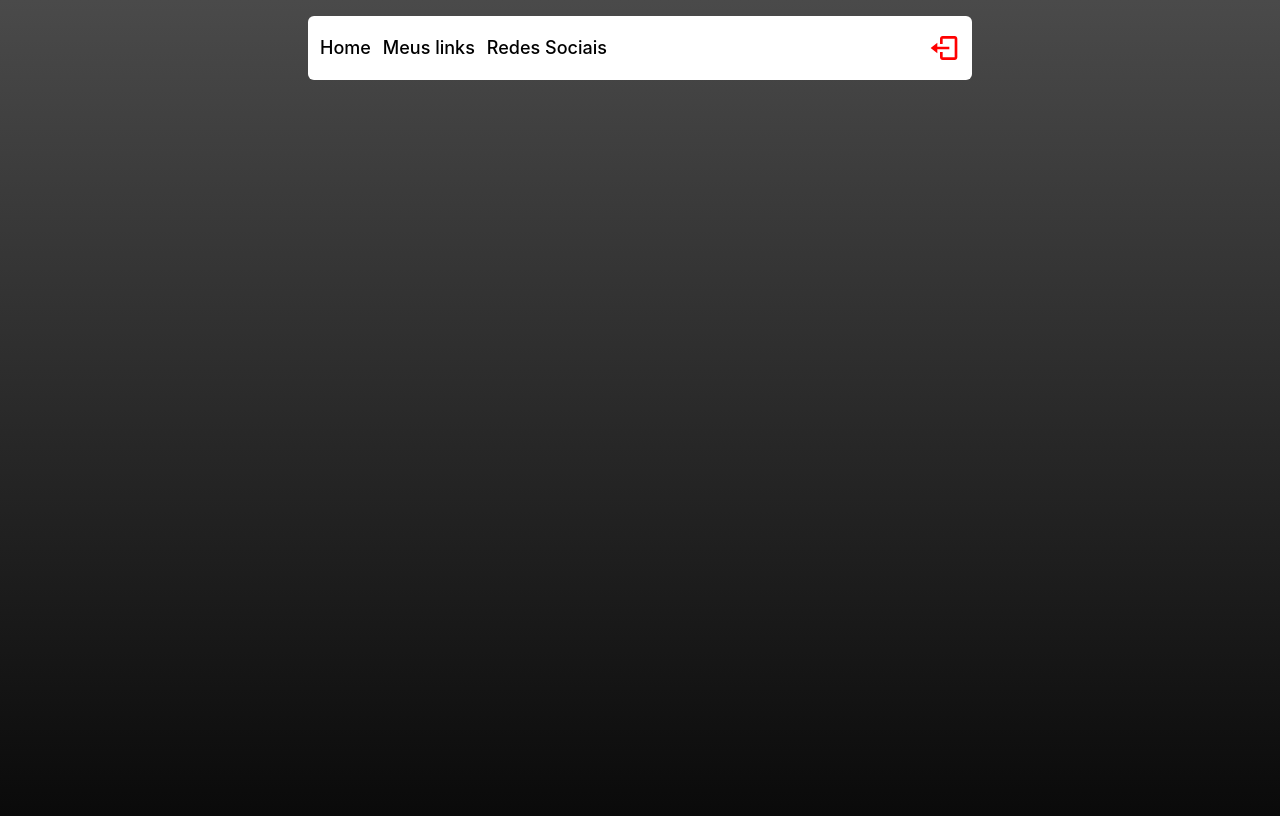
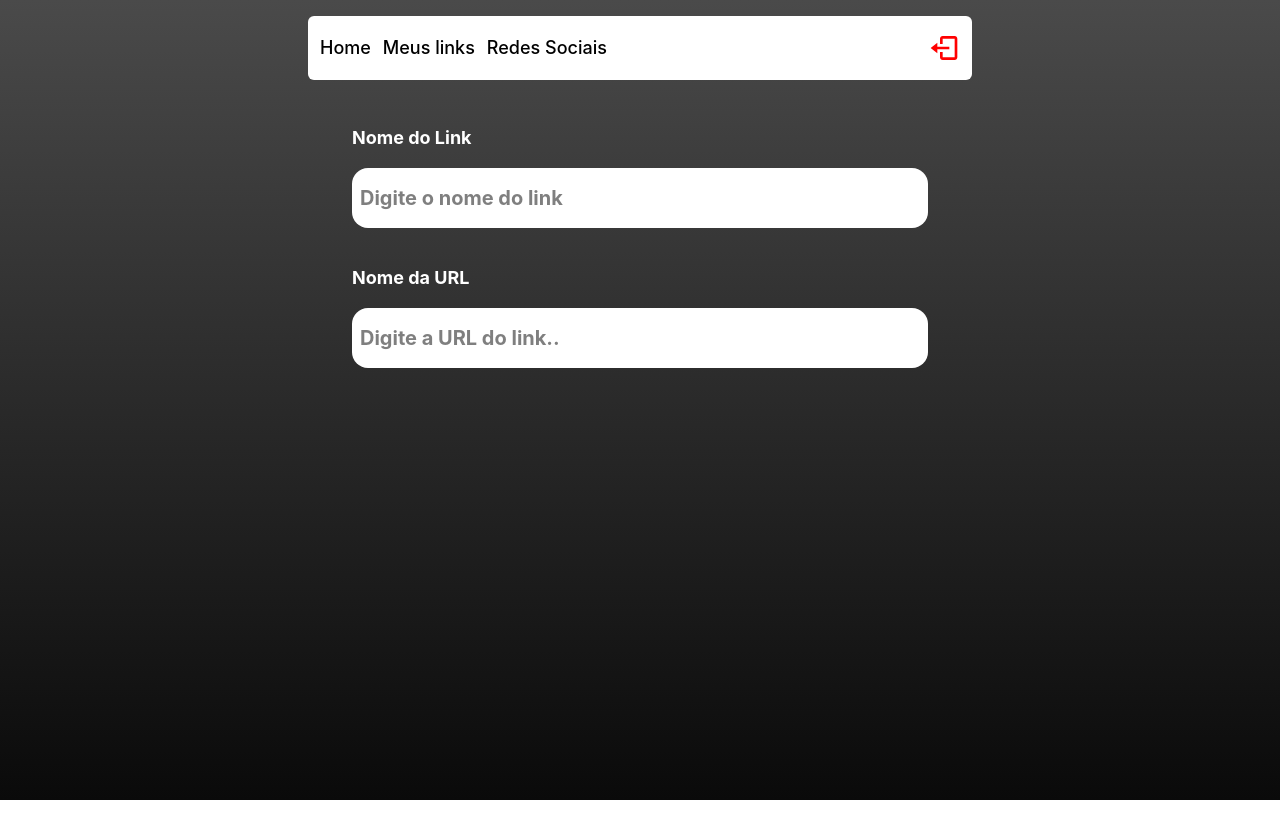
Before and after one commit to Gabriell-Santos/Dev_links, a React (Vite) app: page /admin in a window 1280 px wide. Built offline with nearby package versions, Linux system fonts and the light colour scheme; no server answers; sample sign-in values are in the browser's storage.

Commit message:
criado a form de inputs para a criação do link

```diff
--- a/src/Components/Header/index.tsx
+++ b/src/Components/Header/index.tsx
@@ -2,6 +2,7 @@
 import { Link } from "react-router-dom";
 import { auth } from "../../Services/ConnectionFirebase";
 import { signOut } from "firebase/auth";
+import { Input } from "../Input";
 export function Header() {
   // função para deslogar o usuário
   async function handleLogOut() {
--- a/src/Pages/Admin/index.tsx
+++ b/src/Pages/Admin/index.tsx
@@ -1,4 +1,32 @@
+import { Input } from "../../Components/Input";
 import { Header } from "../../Components/Header";
+import { useState } from "react";
 export function Admin() {
-  return <Header />;
+  const [nameInput, setNameInput] = useState("");
+  const [urlInput, setUrlInput] = useState("");
+
+  return (
+    <div className="flex items-center flex-col min-h-screen pb-7 px-2">
+      <Header />
+      <form className="flex flex-col mt-8 w-full max-w-xl mb-3  ">
+        <label className=" text-lg text-white font-bold mt-3 ">
+          Nome do Link
+        </label>
+        <Input
+          placeholder="Digite o nome do link"
+          value={nameInput}
+          onChange={(e) => setNameInput(e.target.value)}
+        />
+        <label className=" text-lg text-white font-bold mt-5">
+          Nome da URL
+        </label>
+        <Input
+          value={urlInput}
+          type="url"
+          placeholder="Digite a URL do link.."
+          onChange={(e) => setUrlInput(e.target.value)}
+        />
+      </form>
+    </div>
+  );
 }
```
